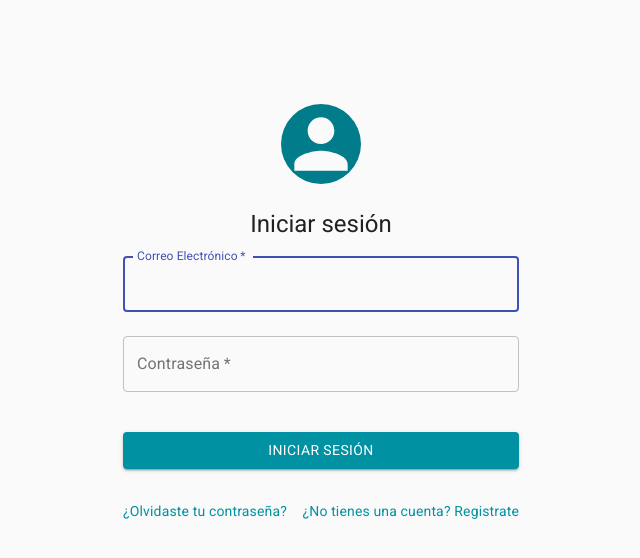
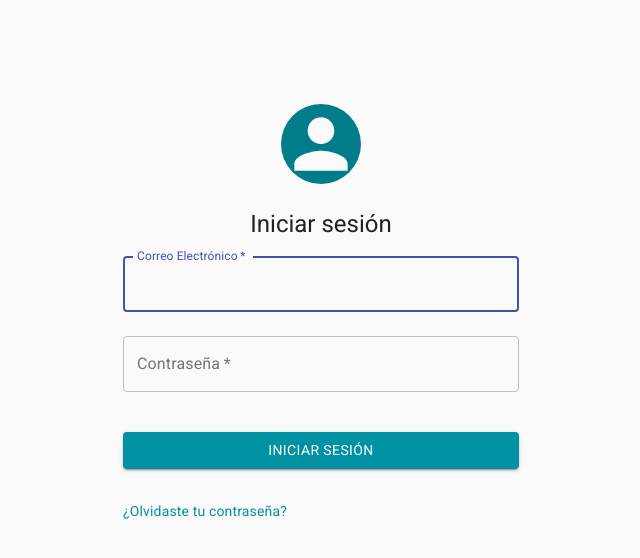
Before and after one commit to NinoVictor/LisBank-WEB, a React (Create React App) app: page / in a window 1280 px wide. Shown: the top 558 px of the page, without its empty margins (319-959 px from the left). Built offline with nearby package versions, Linux system fonts and the light colour scheme.

Commit message:
Se eliminó los componentes del registro

```diff
--- a/src/App.tsx
+++ b/src/App.tsx
@@ -6,14 +6,13 @@ import Login from "./containers/Login";
 import Home from "./containers/Home";
 import Transactions from "./containers/Transactions";
 import Profile from "./containers/Profile";
-import Register from './containers/Register';
+
 
 function App() {
   return (
     <Router>
       <Switch>
         <Route exact path="/" component={Login} />
-        <Route exact path="/register" component={Register} />
         <Layout>
           <Route path="/home">
             <Home />
--- a/src/components/Layout.tsx
+++ b/src/components/Layout.tsx
@@ -1,4 +1,4 @@
-import React, { FC, ReactNode, useReducer } from "react";
+import React, { FC, ReactNode} from "react";
 
 import clsx from "clsx";
 import {
--- a/src/containers/Login.tsx
+++ b/src/containers/Login.tsx
@@ -123,11 +123,6 @@ const Login: FC<{}> = () => {
                 ¿Olvidaste tu contraseña?
               </Link>
             </Grid>
-            <Grid item>
-              <Link href="/register" variant="body2" className={classes.text}>
-                {"¿No tienes una cuenta? Registrate"}
-              </Link>
-            </Grid>
           </Grid>
         </form>
 
--- a/src/containers/Register.tsx
+++ /dev/null
@@ -1,11 +0,0 @@
-import React, { FC, ReactElement } from "react";
-
-const Register: FC<{}> = (): ReactElement => {
-  return (
-    <>
-      <div>Register</div>
-    </>
-  );
-};
-
-export default Register;
```
